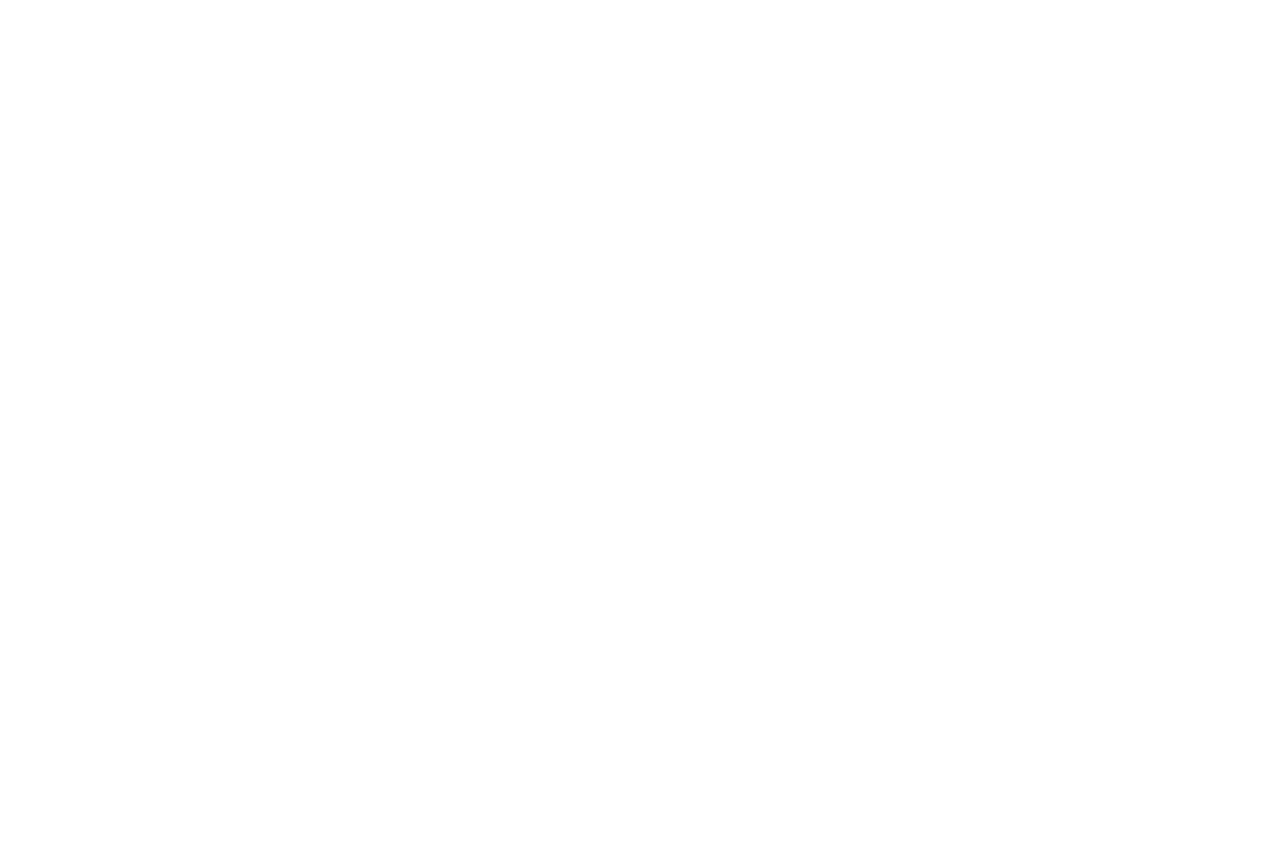
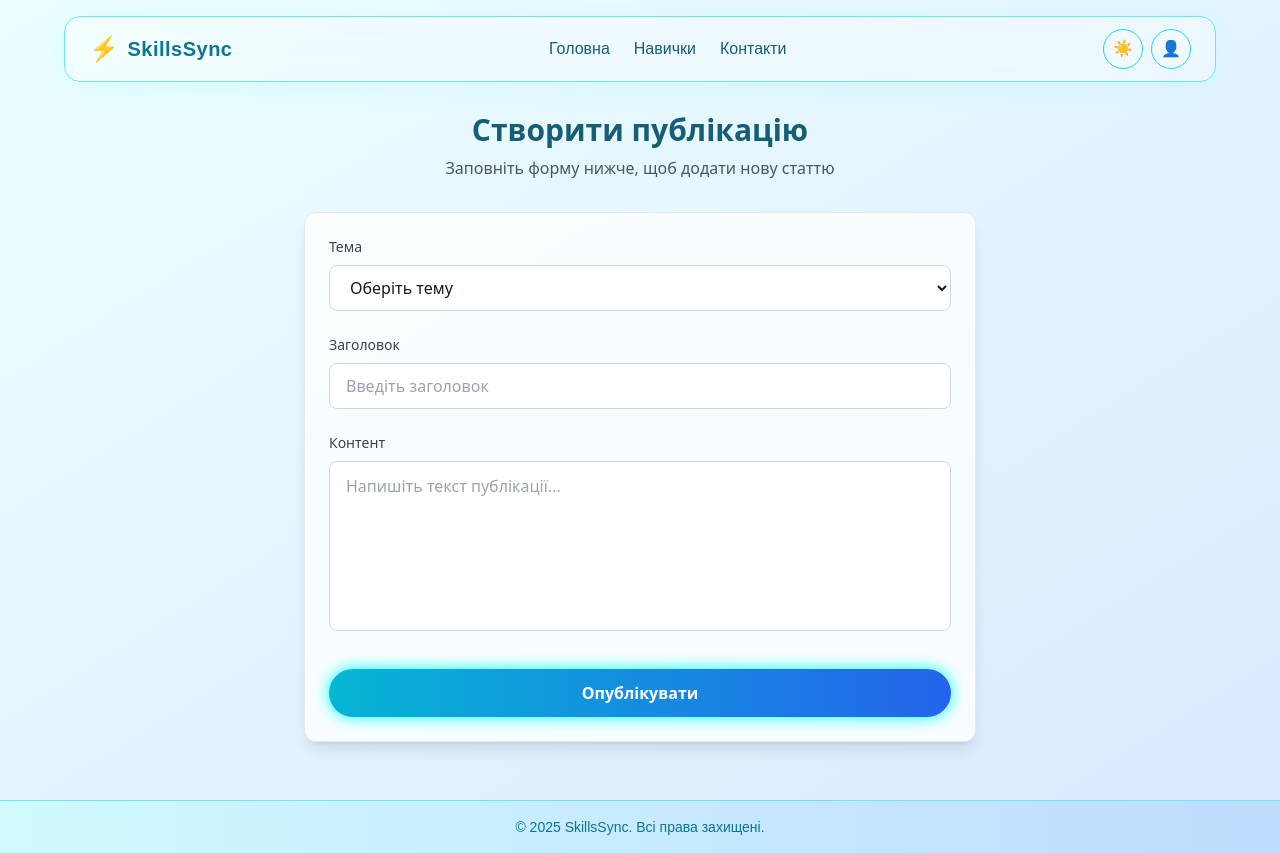
Before and after one commit to GeorgyKravchenko/SkillSync, a Next.js app in the folder frontend/: page /topics/new in a window 1280 px wide. Before the commit this address had no page. Before the commit the page ends 800 px from the top, so only its background shows below. Built offline with nearby package versions, Linux system fonts and the light colour scheme.

Commit message:
feat(frontend): add layout for create post page

```diff
--- a/frontend/src/app/topics/[slug]/page.tsx
+++ b/frontend/src/app/topics/[slug]/page.tsx
@@ -33,7 +33,7 @@ export default function TopicPage() {
         </p>
         <div className="mt-6">
           <Link
-            href={`/topic/${slug}/new`}
+            href={`/topics/new`}
             className="inline-block bg-cyan-600 hover:bg-cyan-700 text-white font-semibold py-2 px-6 rounded-xl shadow-md transition"
           >
             + Створити публікацію
--- /dev/null
+++ b/frontend/src/app/topics/new/page.tsx
@@ -0,0 +1,72 @@
+'use client';
+
+import BaseButton from '@/components/ui/BaseButton';
+
+export default function NewPostPage() {
+  const topics = [
+    { value: 'programming', label: 'Програмування' },
+    { value: 'design', label: 'Дизайн' },
+    { value: 'marketing', label: 'Маркетинг' },
+    { value: 'psychology', label: 'Психологія' },
+    { value: 'education', label: 'Освіта' },
+  ];
+
+  return (
+    <div className="min-h-screen bg-gradient-to-br from-cyan-50 to-blue-100 dark:from-gray-900 dark:to-gray-950 text-gray-900 dark:text-white p-4 sm:p-8 font-sans">
+      <div className="max-w-2xl mx-auto pt-16 sm:pt-20">
+        <header className="mb-8 text-center">
+          <h1 className="text-3xl font-bold mb-2 text-cyan-800 dark:text-cyan-300">
+            Створити публікацію
+          </h1>
+          <p className="text-gray-600 dark:text-gray-400">
+            Заповніть форму нижче, щоб додати нову статтю
+          </p>
+        </header>
+
+        <form className="bg-white/80 dark:bg-gray-800/80 backdrop-blur-sm rounded-xl p-6 shadow-lg border border-gray-200 dark:border-gray-700">
+          <div className="mb-6">
+            <label className="block text-sm font-medium text-gray-700 dark:text-gray-300 mb-2">
+              Тема
+            </label>
+            <select className="w-full px-4 py-2.5 rounded-lg border border-gray-300 dark:border-gray-600 bg-white dark:bg-gray-900 focus:ring-2 focus:ring-cyan-500 focus:border-transparent transition">
+              <option disabled selected>
+                Оберіть тему
+              </option>
+              {topics.map((topic) => (
+                <option key={topic.value} defaultValue={topic.value}>
+                  {topic.label}
+                </option>
+              ))}
+            </select>
+          </div>
+
+          <div className="mb-6">
+            <label className="block text-sm font-medium text-gray-700 dark:text-gray-300 mb-2">
+              Заголовок
+            </label>
+            <input
+              type="text"
+              placeholder="Введіть заголовок"
+              className="w-full px-4 py-2.5 rounded-lg border border-gray-300 dark:border-gray-600 bg-white dark:bg-gray-900 focus:ring-2 focus:ring-cyan-500 focus:border-transparent transition"
+            />
+          </div>
+
+          <div className="mb-8">
+            <label className="block text-sm font-medium text-gray-700 dark:text-gray-300 mb-2">
+              Контент
+            </label>
+            <textarea
+              rows={6}
+              placeholder="Напишіть текст публікації..."
+              className="w-full px-4 py-3 rounded-lg border border-gray-300 dark:border-gray-600 bg-white dark:bg-gray-900 focus:ring-2 focus:ring-cyan-500 focus:border-transparent transition resize-none"
+            ></textarea>
+          </div>
+
+          <BaseButton type="submit" className="w-full py-3 text-md font-medium">
+            Опублікувати
+          </BaseButton>
+        </form>
+      </div>
+    </div>
+  );
+}
```
